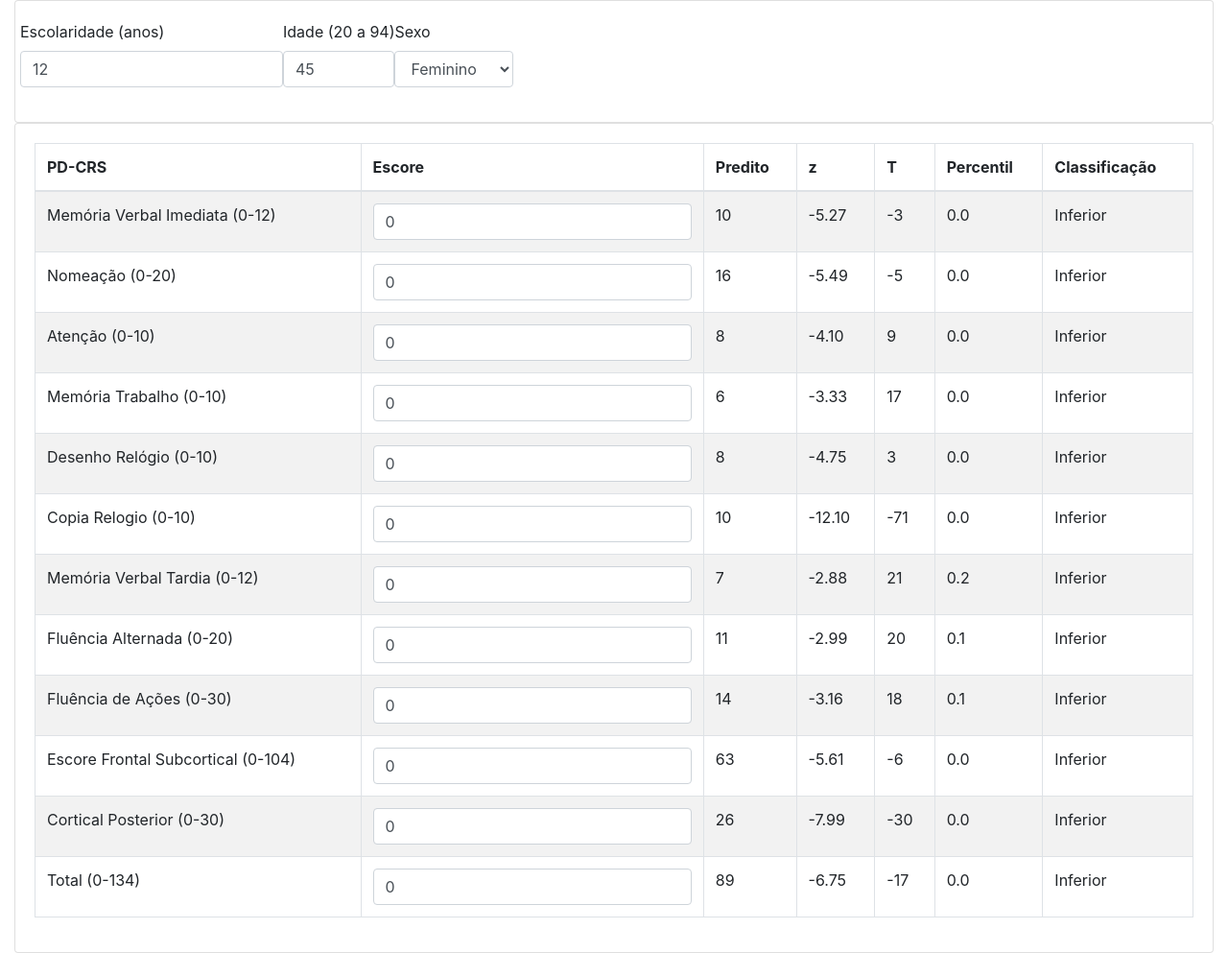
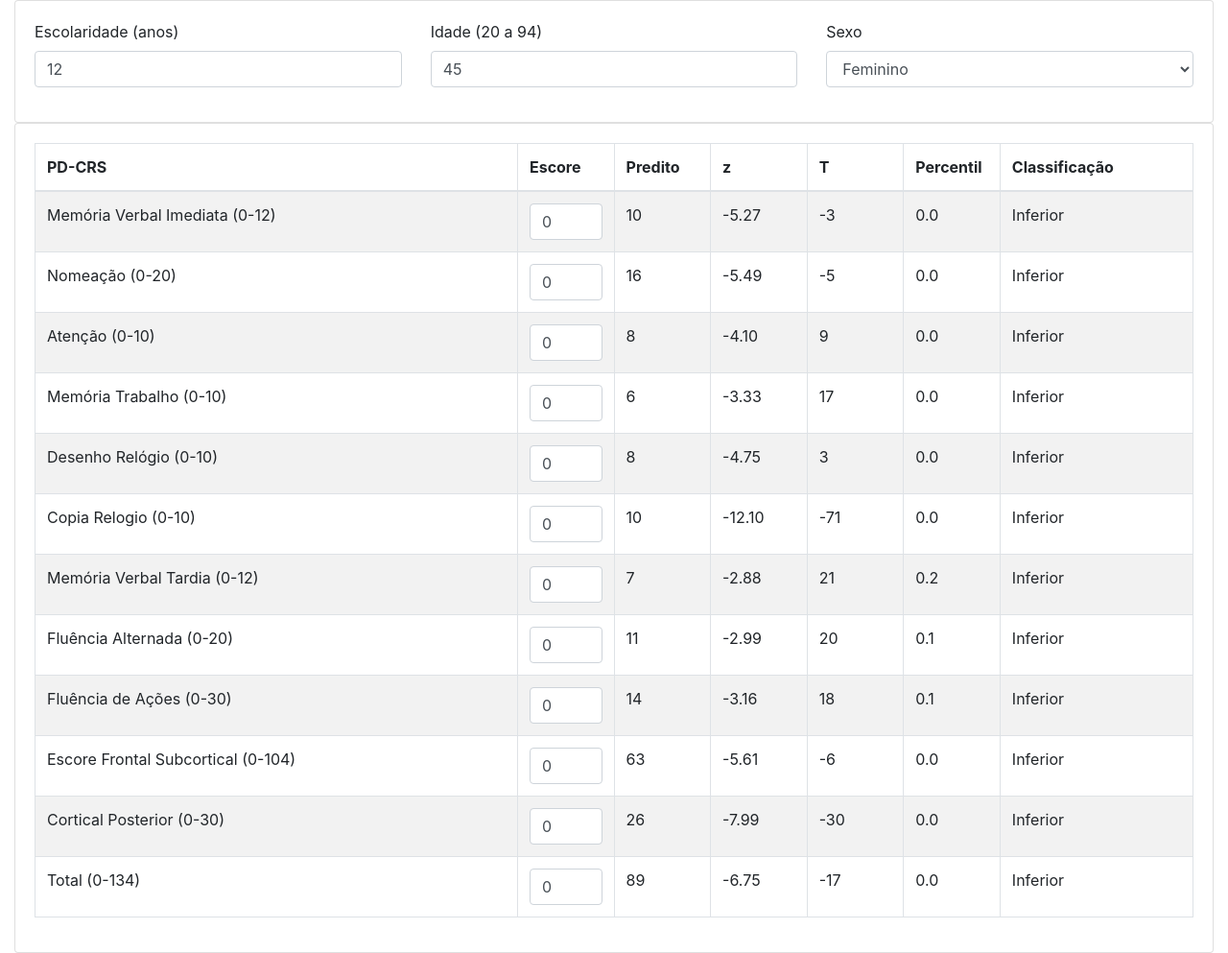
Before and after one commit to tuliocastro/normas-regressao, a plain HTML site: page index.html at #!/table in a window 1280 px wide. Shown: the whole page at 96% size. Drawn offline with nearby package versions, Linux system fonts and the light colour scheme; some packages are replaced by stand-ins of ours.

Commit message:
Deploying to gh-pages from @ tuliocastro/normas-regressao@82684c411a6ccc17904c28194720d4bb8d31cfc2 🚀

```diff
--- a/table.html
+++ b/table.html
@@ -1 +1 @@
-<div class="card"><form class="card-body"><div class="row"><div class="col-xs-4"><div class="form-group"><label>Escolaridade (anos)</label><input class="form-control" type="number" ng-model="ctrl.dadosPaciente.escolaridade"/></div></div><div class="col-xs-4"><div class="form-group"><label>Idade (20 a 94)</label><input class="form-control" type="number" ng-model="ctrl.dadosPaciente.idade" min="20" max="94"/></div></div><div class="col-xs-4"><div class="form-group"><label>Sexo</label><select class="form-control" ng-model="ctrl.dadosPaciente.sexo"><option value="0">Masculino</option><option value="1" select="select">Feminino</option></select></div></div></div></form></div><div class="card"><div class="card-body"><div class="table-responsive"><table class="table table-bordered table-striped"><thead><tr><th>PD-CRS</th><th>Escore</th><th>Predito</th><th>z</th><th>T</th><th>Percentil</th><th>Classificação</th></tr></thead><tbody><tr ng-repeat="item in ctrl.items"><td>{{item.nome}}</td><td><input class="form-control" type="number" ng-model="item.escore" size="5"/></td><td>{{item.predito() | number : 0}}</td><td>{{item.z() | number : 2}}</td><td>{{item.t() | number : 0}}</td><td>{{item.percentil() | number : 1}}</td><td>{{item.classificacao() | classificacao}}</td></tr></tbody></table></div></div></div>
+<div class="card"><form class="card-body"><div class="row"><div class="col-4"><div class="form-group"><label>Escolaridade (anos)</label><input class="form-control" type="number" ng-model="ctrl.dadosPaciente.escolaridade"/></div></div><div class="col-4"><div class="form-group"><label>Idade (20 a 94)</label><input class="form-control" type="number" ng-model="ctrl.dadosPaciente.idade" min="20" max="94"/></div></div><div class="col-4"><div class="form-group"><label>Sexo</label><select class="form-control" ng-model="ctrl.dadosPaciente.sexo"><option value="0">Masculino</option><option value="1" select="select">Feminino</option></select></div></div></div></form></div><div class="card"><div class="card-body"><div class="table-responsive"><table class="table table-bordered table-striped"><thead><tr><th>PD-CRS</th><th class="col-1">Escore</th><th class="col-1">Predito</th><th class="col-1">z</th><th class="col-1">T</th><th class="col-1">Percentil</th><th class="col-2">Classificação</th></tr></thead><tbody><tr ng-repeat="item in ctrl.items"><td>{{item.nome}}</td><td><input class="form-control" type="number" ng-model="item.escore" size="5"/></td><td>{{item.predito() | number : 0}}</td><td>{{item.z() | number : 2}}</td><td>{{item.t() | number : 0}}</td><td>{{item.percentil() | number : 1}}</td><td>{{item.classificacao() | classificacao}}</td></tr></tbody></table></div></div></div>
```
